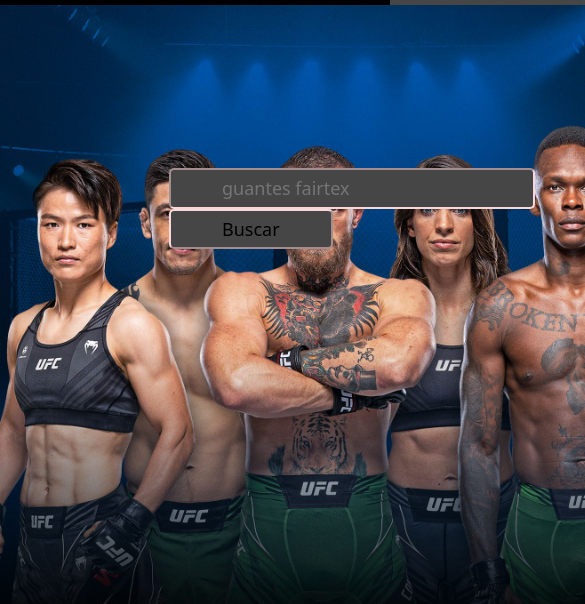
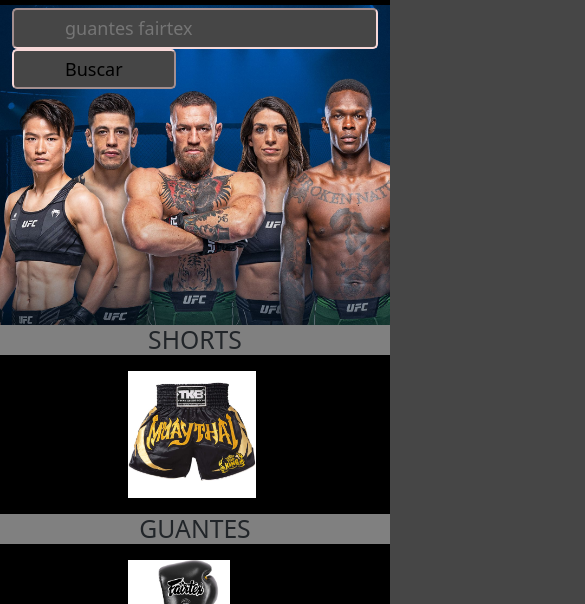
Before and after one commit to facupizarro06/proyeto-coder-tercera, a website: page index.html in a window 390 px wide. Shown: the part 221-825 px from the top of the page, 585 px wide, since content can reach past the window. Drawn offline with nearby package versions, Linux system fonts and the light colour scheme.

Commit message:
imagen principal mobile

```diff
--- a/scss/extra/_principal.scss
+++ b/scss/extra/_principal.scss
@@ -12,6 +12,9 @@
     .logo {
         width: 50px;
         margin: auto;
+    }
+    main .imagen-principal{
+        padding: 10rem;
     }
   .productos .imagen-uno .ver-mas-uno{
     top: 50%;
@@ -161,7 +164,7 @@
 .imagen-principal {
     padding: 20rem;
     background-image: url(../imagenes/imagen-principal.jpg);
-    background-size: 100%;
+    background-size:cover;
     background-repeat: no-repeat;
 
     .boton {
```
Also changed, not shown: CSS/estilos.css.
